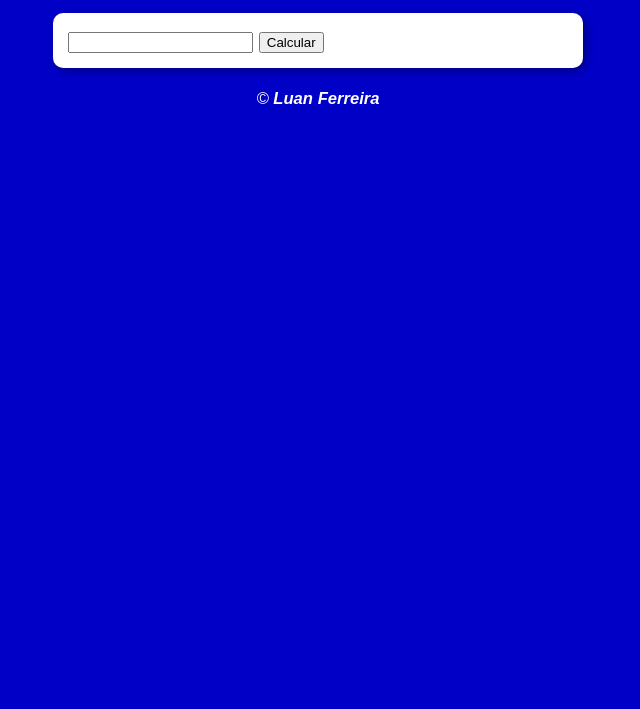
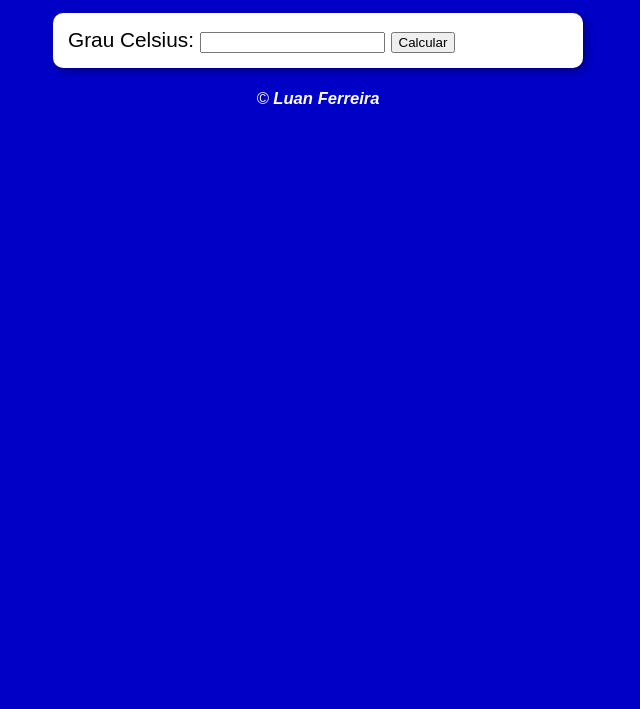
Before and after one commit to rfluan/imersao-alura, a plain HTML site: page Aula01/Conversor-de-temperaturas/modelo.html in a window 1280 px wide. Shown: the part 91-800 px from the top of the page, without its empty margins (322-962 px from the left). Drawn offline with Linux system fonts and the light colour scheme.

Commit message:
JS Conversor

```diff
--- a/Aula01/Conversor-de-temperaturas/modelo.html
+++ b/Aula01/Conversor-de-temperaturas/modelo.html
@@ -13,7 +13,7 @@
     </header>
     <section>
         <div>
-            <input type="number" name="celnum" id="celnum">
+            Grau Celsius: <input type="number" name="celnum" id="celnum">
             <button onclick="calcular()">Calcular</button>
         </div>
         <div id="res">
--- a/Aula01/Conversor-de-temperaturas/script.js
+++ b/Aula01/Conversor-de-temperaturas/script.js
@@ -1,3 +1,10 @@
-let celsiusnum = document.getElementById('celnum')
-let fahnum = document.getElementById('fahnum')
-let res = document.getElementById('res')
+function calcular() {
+    let celnum = document.getElementById('celnum')
+    let res = document.getElementById('res')
+
+    if (celnum.value == 0) {
+        window.alert('[ERRO] Adicione um número!')
+    } else {
+        res.innerHTML = `Grau Fahrenheit ${celnum.value*9/5+32}`
+    }
+}
```
